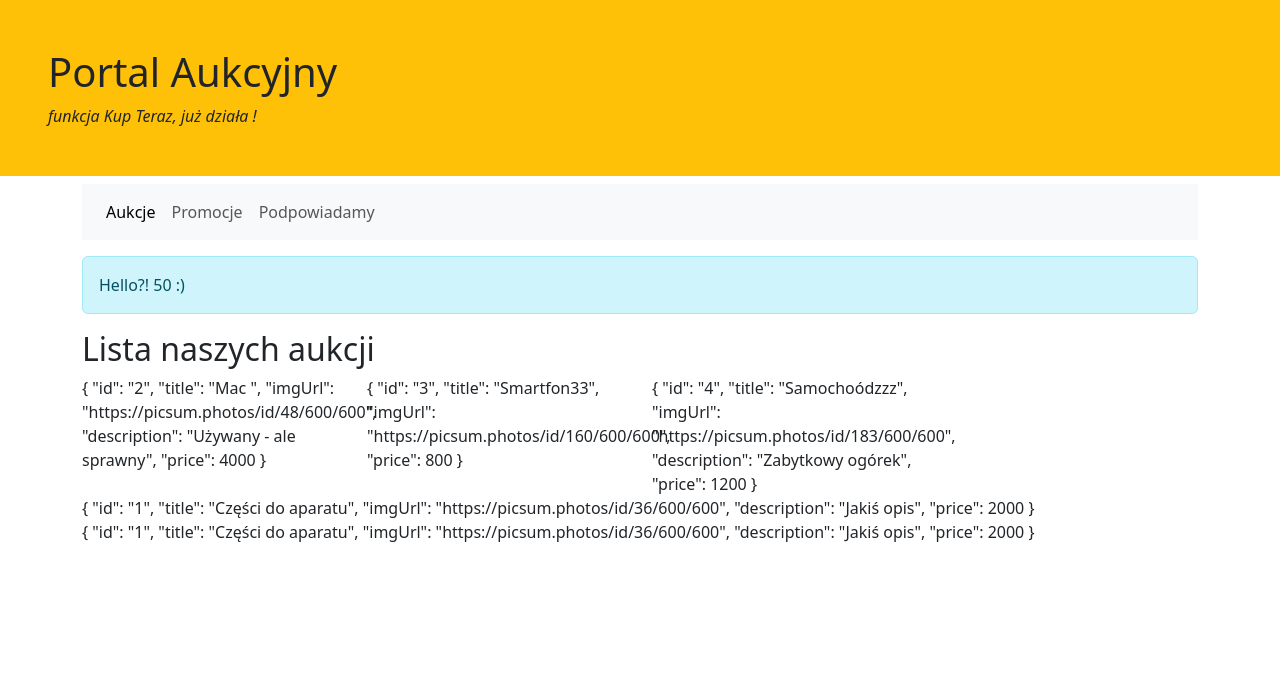
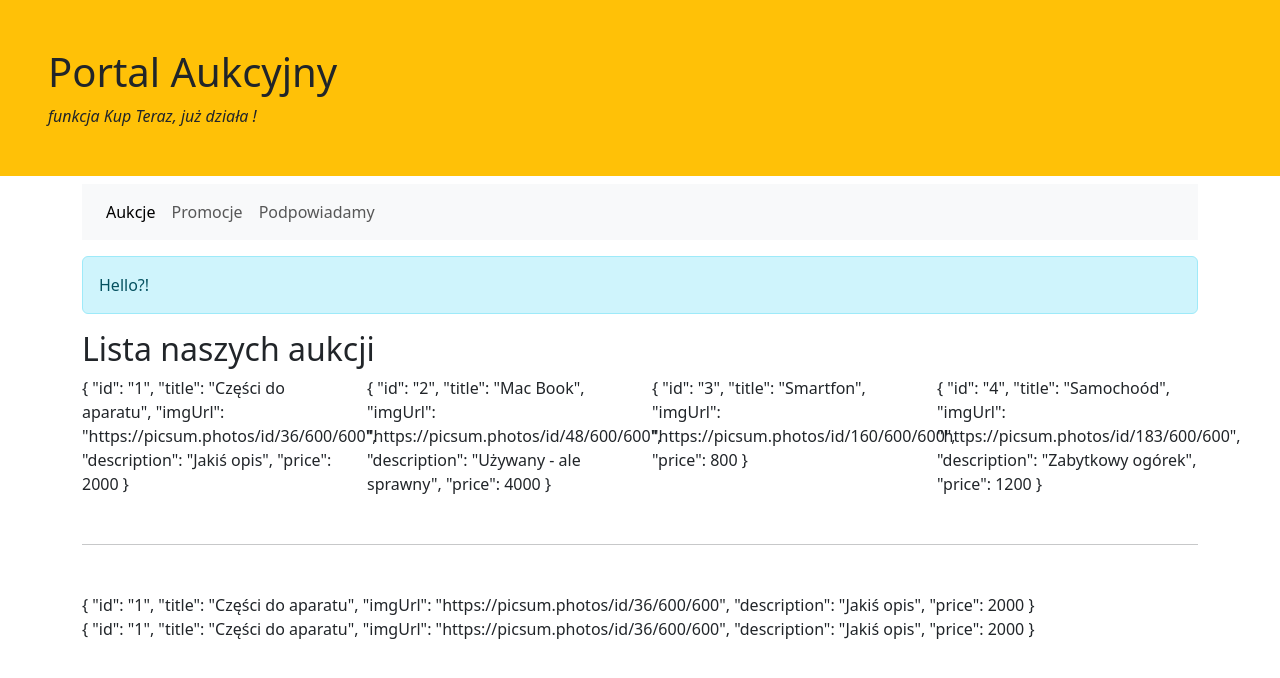
Before and after one commit to michaljabi/20260921-angular, an Angular app in the folder auction-portal/: page /auctions in a window 1280 px wide. Shown: the top 678 px of the page. Built offline with nearby package versions, Linux system fonts and the light colour scheme; data requests are answered from the project's data file.

Commit message:
task(19): really call AJAX with httpResource

```diff
--- a/auction-portal/src/app/auctions/auctions-page.component.ts
+++ b/auction-portal/src/app/auctions/auctions-page.component.ts
@@ -1,24 +1,31 @@
 import { AsyncPipe, JsonPipe } from '@angular/common';
 import { Component, signal } from '@angular/core';
 import { AuctionItem } from './auction-item';
+import { httpResource } from '@angular/common/http';
+import { AlertComponent } from '../shared/alert.component';
 
 @Component({
-  imports: [JsonPipe, AsyncPipe],
+  imports: [JsonPipe, AsyncPipe, AlertComponent],
   selector: 'app-auctions-page',
   styles: ``,
   template: `
     <section>
       <h2>Lista naszych aukcji</h2>
-
+      @if (auctions.hasValue()) {
         <div class="row">
-        @for (auciton of auctions(); track auciton.id) {
+          @for (auciton of auctions.value(); track auciton.id) {
             <div class="col-12 col-sm-6 col-md-4 col-lg-3">
               {{ auciton | json }}
             </div>
           }
         </div>
-
-      <div>
+      } @else if (auctions.error()) {
+        <app-alert text="Nie udało się załadować aukcji" type="alert-danger" />
+      } @else if (auctions.isLoading()) {
+        <app-alert text="Ładujemy aukcje" />
+      }
+      <hr class="my-5" />
+      <div >
         {{ singleAuction | json }}
       </div>
       <div>
@@ -29,28 +36,30 @@ import { AuctionItem } from './auction-item';
   `,
 })
 export class AuctionsPageComponent {
-  auctions = signal<AuctionItem[]>([
-    {
-      id: '2',
-      title: 'Mac ',
-      imgUrl: 'https://picsum.photos/id/48/600/600',
-      description: 'Używany - ale sprawny',
-      price: 4000,
-    },
-    {
-      id: '3',
-      title: 'Smartfon33',
-      imgUrl: 'https://picsum.photos/id/160/600/600',
-      price: 800,
-    },
-    {
-      id: '4',
-      title: 'Samochoódzzz',
-      imgUrl: 'https://picsum.photos/id/183/600/600',
-      description: 'Zabytkowy ogórek',
-      price: 1200,
-    },
-  ]);
+  auctions = httpResource<AuctionItem[]>(() => 'http://localhost:3000/auctions');
+
+  // auctions = signal<AuctionItem[]>([
+  //   {
+  //     id: '2',
+  //     title: 'Mac ',
+  //     imgUrl: 'https://picsum.photos/id/48/600/600',
+  //     description: 'Używany - ale sprawny',
+  //     price: 4000,
+  //   },
+  //   {
+  //     id: '3',
+  //     title: 'Smartfon33',
+  //     imgUrl: 'https://picsum.photos/id/160/600/600',
+  //     price: 800,
+  //   },
+  //   {
+  //     id: '4',
+  //     title: 'Samochoódzzz',
+  //     imgUrl: 'https://picsum.photos/id/183/600/600',
+  //     description: 'Zabytkowy ogórek',
+  //     price: 1200,
+  //   },
+  // ]);
 
   singleAuction: AuctionItem = {
     id: '1',
--- a/auction-portal/src/app/shared/alert.component.ts
+++ b/auction-portal/src/app/shared/alert.component.ts
@@ -6,19 +6,20 @@ import { Component, input } from '@angular/core';
   styles: ``,
   template: `
     <div class="alert" [class]="type()" role="alert">
-      {{ text() }} {{ myLuckyNumber() }} :)
+      {{ text() }}
+      <!-- {{ myLuckyNumber() }} :) -->
     </div>
   `,
 })
 export class AlertComponent {
-   text = input('Hello?!');
-   type = input('alert-info')
+  text = input('Hello?!');
+  type = input('alert-info');
 
-   myLuckyNumber = input(3);
+  myLuckyNumber = input(3);
 
-   constructor() {
-      console.log('myLuckyNumber ma wartość', this.myLuckyNumber())
-   }
+  constructor() {
+    console.log('myLuckyNumber ma wartość', this.myLuckyNumber());
+  }
 }
 
 // Angular pod spodem robi na widoku tak:
```
Lines whose indentation alone changed are shown as unchanged.
